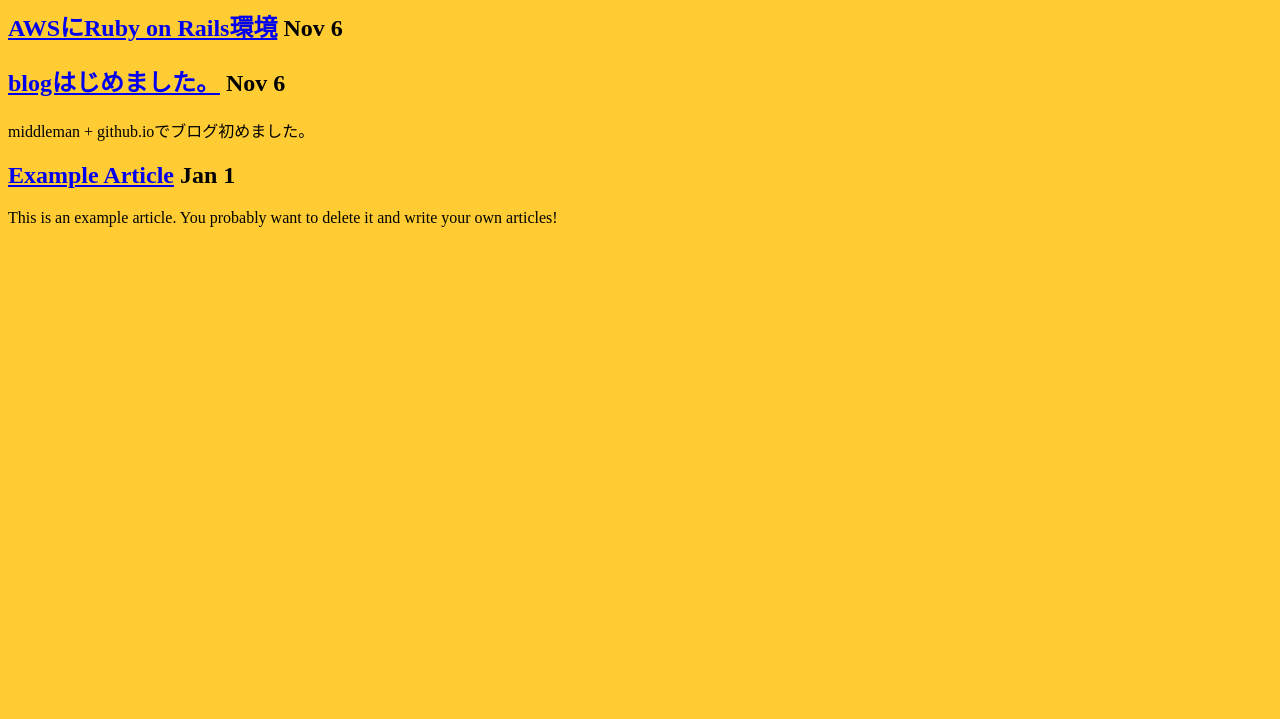
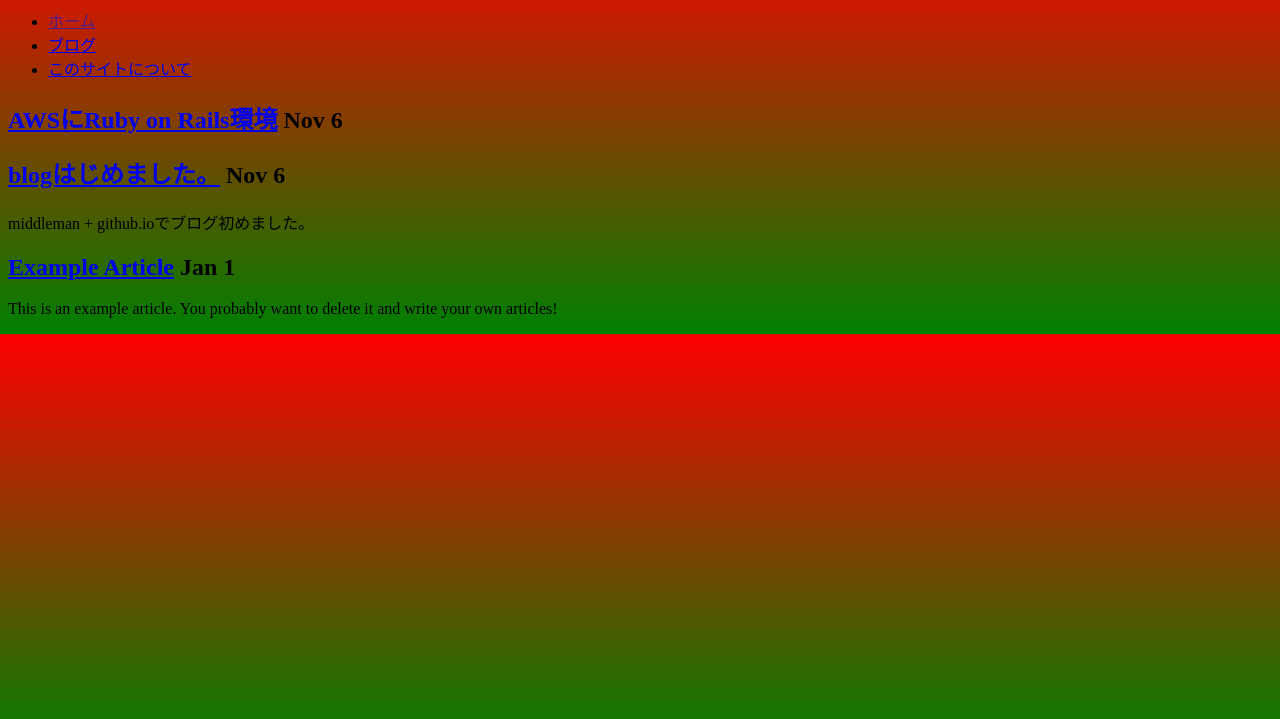
Before and after one commit to shuntakeuch1/shuntakeuchi.github.io, a plain HTML site: page index.html in a window 1280 px wide. Shown: the part 81-800 px from the top of the page. Drawn offline with Linux system fonts and the light colour scheme.

Commit message:
Automated commit at 2016-11-06 18:36:58 UTC by middleman-deploy 2.0.0-alpha

```diff
--- a/assets/css/common.css
+++ b/assets/css/common.css
@@ -1 +1 @@
-body{background:#FFCC33}
+html{box-sizing:border-box}*,*::after,*::before{box-sizing:inherit}body{background:-webkit-linear-gradient(red, green) left repeat;background:linear-gradient(red, green) left repeat}
--- a/index.html
+++ b/index.html
@@ -15,12 +15,14 @@
   </head>
 
   <body class="index">
-  <!--  <header>
-    <h1>example.com</h1>
-  </header> -->
     <header>
   <h1>満点の空に君の声が 響いてもいいような綺麗な夜</h1>
 </header>
+    <ul id="nav">
+      <li><a href="">ホーム</a></li>
+      <li><a href="blog/">ブログ</a></li>
+      <li><a href="about">このサイトについて</a></li>
+    </ul>
 
   <h2><a href="/aws.html">AWSにRuby on Rails環境</a> <span>Nov  6</span></h2>
   <!-- use article.summary(250) if you have Nokogiri available to show just
```
Also changed, not shown: 2012.html (+5 -3 lines), 2012/01.html (+5 -3 lines), 2012/01/01.html (+5 -3 lines), 2016.html (+5 -3 lines), 2016/11.html (+5 -3 lines), 2016/11/06.html (+5 -3 lines), aws.html (+5 -3 lines), example-article.html (+5 -3 lines), launching-my-blog.html (+5 -3 lines), tags/example.html (+5 -3 lines).
